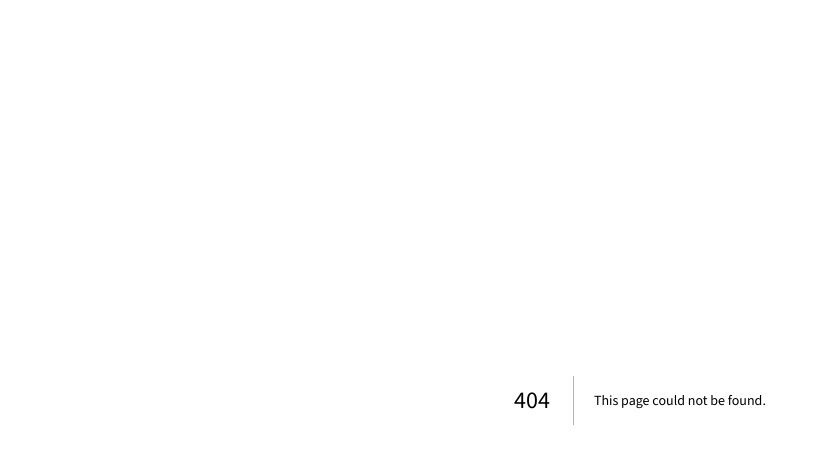
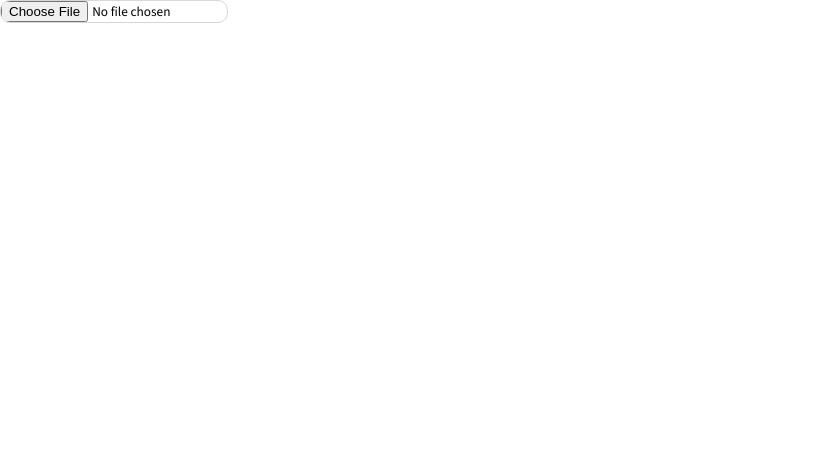
Before and after one commit to mansi-1011/Diken, a Next.js app in the folder opencart-frontend/: page /course/add/newadd in a window 1280 px wide. Before the commit this address had no page. Shown: the top 464 px of the page, without its empty margins (0-828 px from the left). Built offline with nearby package versions, Linux system fonts and the light colour scheme.

Commit message:
fix:cource add

```diff
--- /dev/null
+++ b/opencart-frontend/src/app/course/add/newadd/page.js
@@ -0,0 +1,68 @@
+"use client"
+import React from "react";
+import axios from "axios";
+const FileUpload = () => {
+  const handleFileUpload = (event) => {
+    const course_image = event.target.files[0];
+    const formData = new FormData();
+    formData.append("course_image", course_image);
+
+
+    const data = {
+      course: {
+        course_name: "Abdominal Ultra Sonography",
+        course_description: "hello",
+        course_expired_days: 30,
+        course_length: 1.5,
+        course_number_of_videos: 4,
+        course_price: 15000,
+        course_status: 1,
+      },
+      course_data: [
+        {
+          course_data_type: "2",
+          course_data_title: "01 GB  practical",
+          course_data_url:
+            "https://d2cg0216mv93jg.cloudfront.net/1+Gall+Bladder/01+GB++practical.mp4",
+          course_data_length: "55:34",
+          course_count_of_view: 1,
+          course_sort_order: 0,
+        },
+        {
+          course_data_type: "2",
+          course_data_title: "01 GB Ultrasound Class - I",
+          course_data_url:
+            "https://d2cg0216mv93jg.cloudfront.net/1+Gall+Bladder/01+GB+Ultrasound+Class+-+I.mp4",
+          course_data_length: "55:34",
+          course_count_of_view: 1,
+          course_sort_order: 1,
+        },
+      ],
+    };
+
+    formData.append("course_data", JSON.stringify(data));
+    axios
+      .post("http://127.0.0.1:5000/api/course/insert", formData, {
+        headers: {
+          "Content-Type": "multipart/form-data",
+          "x-access-token":
+            "eyJhbGciOiJIUzI1NiIsInR5cCI6IkpXVCJ9.eyJlbWFpbCI6IiIsImlhdCI6MTcwNjc5ODI2MSwiZXhwIjoxNzA2ODA1NDYxfQ.9Su46NJ7rX3wFvkxMCAMrKqWxcDoZsCQfUmc4LPdnh0",
+        },
+      })
+      .then((response) => {
+        // handle the response
+        console.log(response);
+      })
+      .catch((error) => {
+        // handle errors
+        console.log(error);
+      });
+  };
+  // render a simple input element with an onChange event listener that calls the handleFileUpload function
+  return (
+    <div>
+      <input type="file"  accept="image/jpeg" onChange={handleFileUpload} />
+    </div>
+  );
+};
+export default FileUpload;
--- a/opencart-frontend/src/app/globle.css
+++ b/opencart-frontend/src/app/globle.css
@@ -21,7 +21,8 @@ ul {
     float: left;
 }
 
-  li a, .dropbtn {
+li a,
+.dropbtn {
     display: inline-block;
     color: white;
     text-align: center;
@@ -30,7 +31,8 @@ ul {
     cursor: pointer;
 }
 
-  li a:hover, .dropdown:hover .dropbtn {
+li a:hover,
+.dropdown:hover .dropbtn {
     background-color: #97aac5;
 }
 
@@ -43,7 +45,7 @@ ul {
     position: absolute;
     background-color: #f9f9f9;
     min-width: 160px;
-    box-shadow: 0px 8px 16px 0px rgba(0,0,0,0.2);
+    box-shadow: 0px 8px 16px 0px rgba(0, 0, 0, 0.2);
     z-index: 1;
 }
 
@@ -55,23 +57,28 @@ ul {
     text-align: left;
 }
 
-  .dropdown-content a:hover {background-color: #f1f1f1;}
+.dropdown-content a:hover {
+    background-color: #f1f1f1;
+}
 
 .dropdown:hover .dropdown-content {
     display: block;
 }
+
 .active {
     color: var(--orange);
     background-color: #97aac5;
     /* cursor: n
     ot-allowed; */
 }
+
 .form_data {
     display: grid;
     grid-gap: 20px;
     gap: 20px;
     padding: 20px;
 }
+
 a {
     text-decoration: none;
     color: black;
@@ -119,7 +126,7 @@ thead {
 
 input:disabled {
     cursor: not-allowed;
-    background: var(--gray)  !important;
+    background: var(--gray) !important;
 }
 
 .pointer {
@@ -157,31 +164,39 @@ input:disabled {
 .page-title button:hover {
     opacity: 0.8;
 }
+
 .filter-container {
     width: 90%;
     height: 30px;
     display: flex;
 }
+
 .filter-container input {
     width: 100%;
     padding: 0 10px;
 }
+
 .form_customer {
     padding: 15px;
 }
+
 .table_checkbox {
     width: 50px;
 }
+
 th {
     text-align: left;
 }
+
 .find_field {
     display: flex;
     align-items: baseline;
 }
+
 .find_field div {
     position: relative;
 }
+
 .cource_find {
     display: grid;
     background: #ececec;
@@ -202,12 +217,20 @@ th {
     background: #f1f1f1;
 
 }
+
+.source_img {
+    width: 50px;
+    margin: 7px 0 0 0;
+}
+
 .list_cource {
     cursor: pointer;
 }
+
 .list_cource:hover {
     background-color: #959494;
 }
+
 .cource_find::-webkit-scrollbar-thumb {
     border-radius: 10px;
     background: #bab5b5;
@@ -837,6 +860,7 @@ th {
     box-shadow: inset 0 0 5px var(--lgray);
     border-radius: 10px;
 }
+
 .blind_type_input_form::-webkit-scrollbar-thumb {
     background: var(--agray);
     border-radius: 10px;
```
Also changed, not shown: opencart-frontend/src/app/course/CourseData.js (+8 -6 lines), opencart-frontend/src/app/course/add/page.js (+27 -41 lines). Lines whose indentation alone changed are shown as unchanged.
